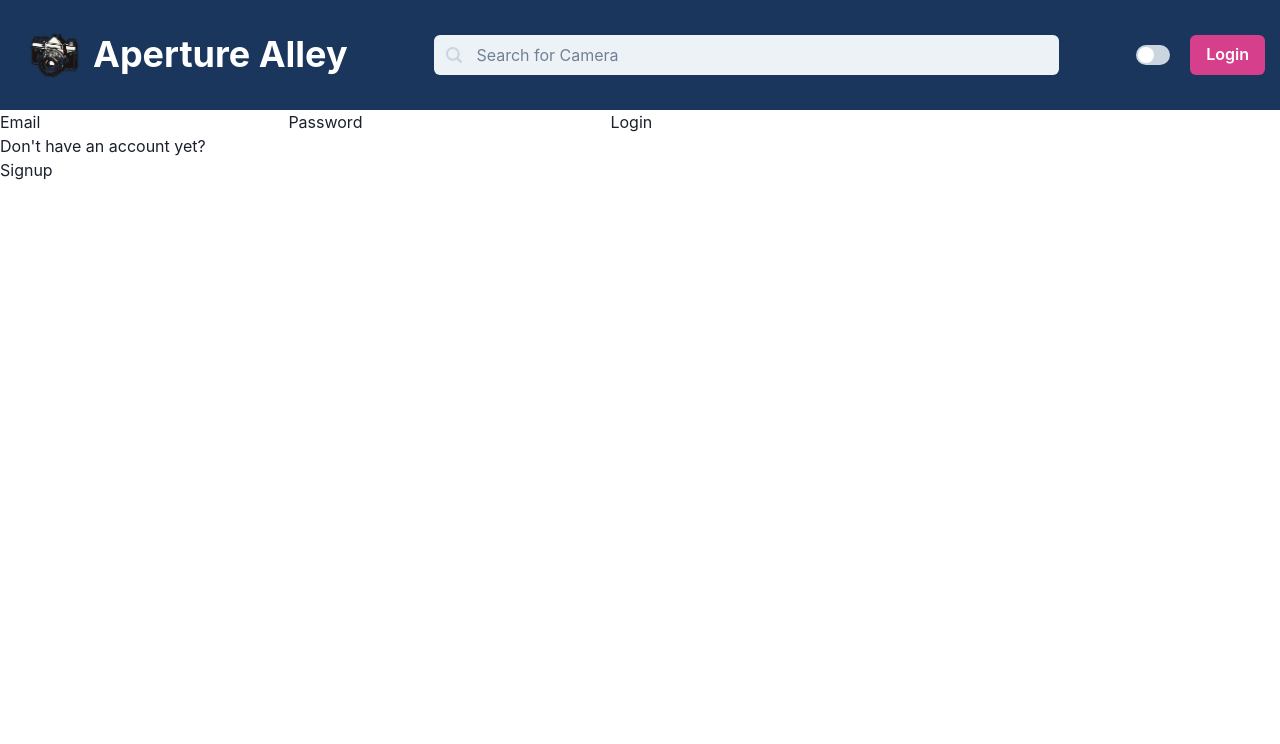
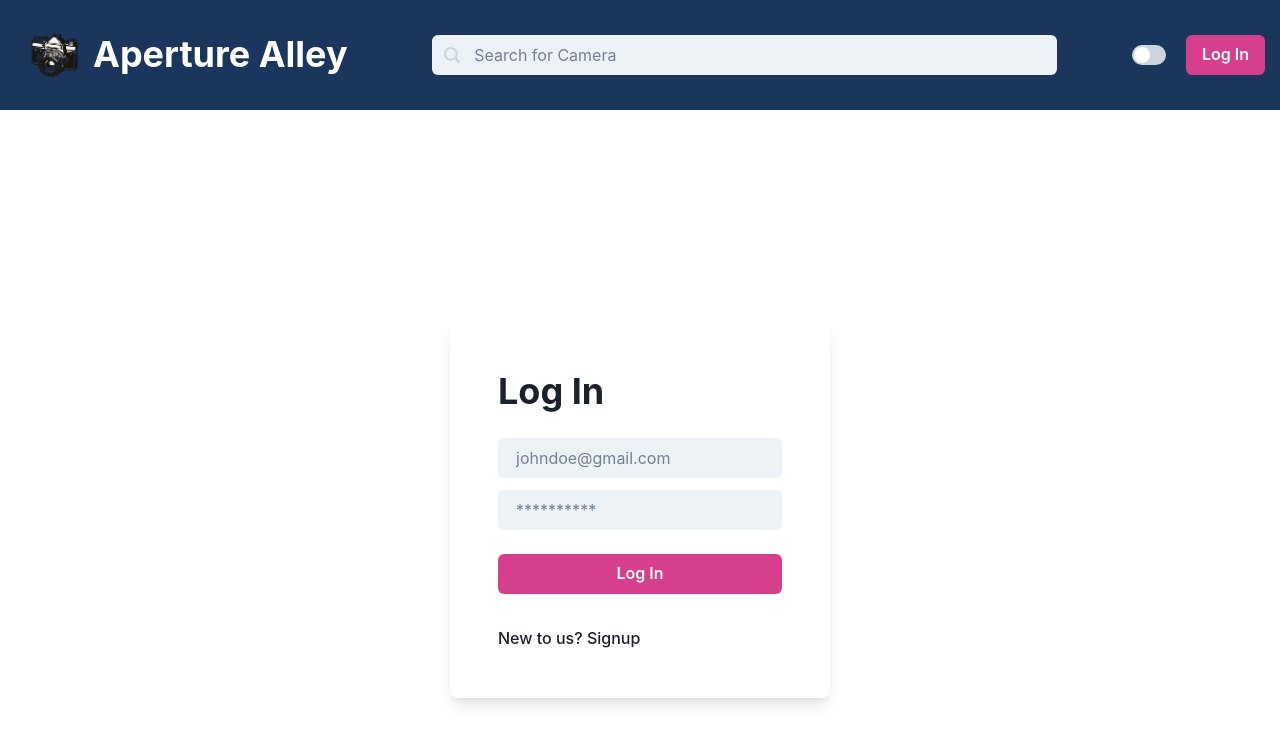
Before and after one commit to estanislaumendes/aperture-alley-frontend, a React (Vite) app: page /login in a window 1280 px wide. Shown: the top 744 px of the page. Built offline with nearby package versions, Linux system fonts and the light colour scheme.

Commit message:
netlify connect

```diff
--- a/src/api/cameras.api.js
+++ b/src/api/cameras.api.js
@@ -26,8 +26,16 @@ export const getCamera = id => {
   return axios.get(`${baseURL}/cameras/${id}`);
 };
 
+export const getUserCamera = userId => {
+  return axios.get(`${baseURL}/cameras/users/${userId}`);
+};
+
 export const addCamera = camera => {
   return axios.post(`${baseURL}/cameras`, camera);
+};
+
+export const updateCamera = updatedCamera => {
+  return axios.put(`${baseURL}/cameras/${updatedCamera._id}`, updatedCamera);
 };
 
 export const getUser = id => {
--- a/src/components/Navbar.jsx
+++ b/src/components/Navbar.jsx
@@ -90,7 +90,7 @@ function Navbar() {
           </Menu>
         ) : (
           <Button colorScheme="pink">
-            <Link to="/login">Login</Link>
+            <Link to="/login">Log In</Link>
           </Button>
         )}
       </Stack>
--- a/src/pages/AddCamerasOverlay.jsx
+++ b/src/pages/AddCamerasOverlay.jsx
@@ -29,7 +29,7 @@ import {
 
 import { AddIcon } from '@chakra-ui/icons';
 
-function AddCamerasOverlay({ userId }) {
+function AddCamerasOverlay({ userId, getCameras }) {
   const [brand, setBrand] = useState('');
   const [name, setName] = useState('');
   const [format, setFormat] = useState('');
@@ -71,6 +71,7 @@ function AddCamerasOverlay({ userId }) {
       await addCamera(requestBody);
 
       navigate(`/users/${user._id}`);
+      getCameras();
       handleCloseModal();
     } catch (error) {
       console.log(error);
--- a/src/pages/Home.jsx
+++ b/src/pages/Home.jsx
@@ -1,14 +1,38 @@
-import React from 'react';
+import { useState, useEffect } from 'react';
+import { getAllCameras } from '../api/cameras.api';
+import { useContext } from 'react';
+import { AuthContext } from '../context/auth.context';
 import {
   useColorMode,
   Flex,
   Heading,
   Stack,
   Highlight,
+  Tooltip,
+  CardBody,
+  Card,
+  Button,
 } from '@chakra-ui/react';
+import { ChatIcon } from '@chakra-ui/icons';
 
 function Home() {
   const { toggleColorMode } = useColorMode();
+  const { user } = useContext(AuthContext);
+  const [cameras, setCameras] = useState([]);
+
+  const getCameras = async () => {
+    try {
+      const response = await getAllCameras();
+      //console.log(response);
+      setCameras(response.data);
+    } catch (error) {
+      console.log(error);
+    }
+  };
+
+  useEffect(() => {
+    getAllCameras();
+  }, []);
 
   return (
     <>
@@ -17,7 +41,7 @@ function Home() {
         align="center"
         bgGradient="linear(to-l, #FF0080, #7928CA)"
       >
-        <Stack>
+        <Stack p="20px">
           <Heading size="lg" lineHeight="tall" color="white">
             <Highlight
               query={['Buy', 'sell', 'trade']}
@@ -32,11 +56,48 @@ function Home() {
           </Heading>
         </Stack>
       </Flex>
-      <Flex>
-        <Stack>
-          <Heading size="md">Just Added</Heading>
+
+      <Stack p="20px">
+        <Heading size="md">Latest additions</Heading>
+        <Stack ml="30" mr="30">
+          <Flex mt="6" gap="2" flexWrap="wrap" justifyContent="flex-start">
+            {cameras.map(camera => {
+              return (
+                <Card key={camera._id} maxW="sm" shadow="md">
+                  <CardBody>
+                    <Image
+                      src="https://images.unsplash.com/photo-1555041469-a586c61ea9bc?ixlib=rb-4.0.3&ixid=MnwxMjA3fDB8MHxwaG90by1wYWdlfHx8fGVufDB8fHx8&auto=format&fit=crop&w=1770&q=80"
+                      alt="Green double couch with wooden legs"
+                      borderRadius="lg"
+                    />
+                    <Stack mt="6" spacing="3">
+                      <Heading size="md">
+                        {camera.brand} {camera.name}
+                      </Heading>
+                      <Text as="sup">{camera.model}</Text>
+                      <Text>Condition: {camera.condition} </Text>
+                      <Flex justify="space-between">
+                        <Text color="blue.600" fontSize="2xl">
+                          €{camera.price}
+                        </Text>
+                        <Tooltip label="Send a message" fontSize="sm">
+                          <Button
+                            borderRadius="50%"
+                            variant="solid"
+                            colorScheme="messenger"
+                          >
+                            <ChatIcon />
+                          </Button>
+                        </Tooltip>
+                      </Flex>
+                    </Stack>
+                  </CardBody>
+                </Card>
+              );
+            })}
+          </Flex>
         </Stack>
-      </Flex>
+      </Stack>
     </>
   );
 }
--- a/src/pages/Login.jsx
+++ b/src/pages/Login.jsx
@@ -2,6 +2,15 @@ import { Link, useNavigate } from 'react-router-dom';
 import { useState, useContext } from 'react';
 import { login } from '../api/auth.api';
 import { AuthContext } from '../context/auth.context';
+
+import {
+  Flex,
+  Heading,
+  Input,
+  Button,
+  FormControl,
+  FormLabel,
+} from '@chakra-ui/react';
 
 const Login = () => {
   const [email, setEmail] = useState('');
@@ -32,30 +41,43 @@ const Login = () => {
 
   return (
     <div>
-      <form onSubmit={handleSubmit}>
-        <label>Email</label>
-        <input
-          type="email"
-          name="email"
-          value={email}
-          onChange={e => setEmail(e.target.value)}
-        ></input>
-
-        <label>Password</label>
-        <input
-          type="password"
-          name="password"
-          value={password}
-          onChange={({ target }) => setPassword(target.value)}
-        ></input>
-
-        <button type="submit">Login</button>
-      </form>
-
-      {error && <p>{error}</p>}
-
-      <p>Don't have an account yet?</p>
-      <Link to={'/signup'}>Signup</Link>
+      <Flex h="100vh" alignItems="center" justifyContent="center">
+        <Flex
+          as="form"
+          flexDirection="column"
+          p={12}
+          borderRadius={8}
+          boxShadow="lg"
+          onSubmit={handleSubmit}
+        >
+          <Heading mb={6}>Log In</Heading>
+          <Input
+            placeholder="johndoe@gmail.com"
+            type="email"
+            variant="filled"
+            mb={3}
+            isRequired
+            onChange={e => setEmail(e.target.value)}
+          />
+          <Input
+            placeholder="**********"
+            type="password"
+            variant="filled"
+            mb={6}
+            isRequired
+            onChange={({ target }) => setPassword(target.value)}
+          />
+          <Button type="submit" colorScheme="pink" mb={8}>
+            Log In
+          </Button>
+          {error && <p>{error}</p>}
+          <FormControl display="flex" alignItems="center">
+            <FormLabel htmlFor="signup" mb="0">
+              New to us? <Link to={'/signup'}>Signup</Link>
+            </FormLabel>
+          </FormControl>
+        </Flex>
+      </Flex>
     </div>
   );
 };
--- a/src/pages/MyCameras.jsx
+++ b/src/pages/MyCameras.jsx
@@ -1,7 +1,7 @@
 import { useState, useEffect } from 'react';
+import { getUserCamera } from '../api/cameras.api';
+import AddCamerasOverlay from './AddCamerasOverlay';
 
-import AddCamerasOverlay from './AddCamerasOverlay';
-import { useParams } from 'react-router-dom';
 import { useContext } from 'react';
 import { AuthContext } from '../context/auth.context';
 import {
@@ -20,6 +20,21 @@ import { ChatIcon } from '@chakra-ui/icons';
 
 function MyCameras() {
   const { user } = useContext(AuthContext);
+  const [cameras, setCameras] = useState([]);
+
+  const getCameras = async () => {
+    try {
+      const response = await getUserCamera(user._id);
+      //console.log(response);
+      setCameras(response.data);
+    } catch (error) {
+      console.log(error);
+    }
+  };
+
+  useEffect(() => {
+    getCameras();
+  }, []);
 
   return (
     <>
@@ -44,10 +59,13 @@ function MyCameras() {
         </Stack>
       </Flex>
       <Stack p="20px">
-        <AddCamerasOverlay userId={user._id} />
+        <AddCamerasOverlay userId={user._id} getCameras={getCameras} />
 
-        <Flex>
-          <Card maxW="sm" shadow="md">
+        <Stack ml="30" mr="30">
+          <Flex mt="6" gap="2" flexWrap="wrap" justifyContent="flex-start">
+            {cameras.map(camera => {
+              return (
+                <Card key={camera._id} maxW="sm" shadow="md">
                   <CardBody>
                     <Image
                       src="https://images.unsplash.com/photo-1555041469-a586c61ea9bc?ixlib=rb-4.0.3&ixid=MnwxMjA3fDB8MHxwaG90by1wYWdlfHx8fGVufDB8fHx8&auto=format&fit=crop&w=1770&q=80"
@@ -55,11 +73,14 @@ function MyCameras() {
                       borderRadius="lg"
                     />
                     <Stack mt="6" spacing="3">
-                <Heading size="md">Camera Name</Heading>
-                <Text>Condition: Excellent</Text>
+                      <Heading size="md">
+                        {camera.brand} {camera.name}
+                      </Heading>
+                      <Text as="sup">{camera.model}</Text>
+                      <Text>Condition: {camera.condition} </Text>
                       <Flex justify="space-between">
                         <Text color="blue.600" fontSize="2xl">
-                    €450
+                          €{camera.price}
                         </Text>
                         <Tooltip label="Send a message" fontSize="sm">
                           <Button
@@ -74,7 +95,10 @@ function MyCameras() {
                     </Stack>
                   </CardBody>
                 </Card>
+              );
+            })}
           </Flex>
+        </Stack>
       </Stack>
     </>
   );
```
Also changed, not shown: 1 other file (tests, documents, lock files or other folders). Lines whose indentation alone changed are shown as unchanged.
